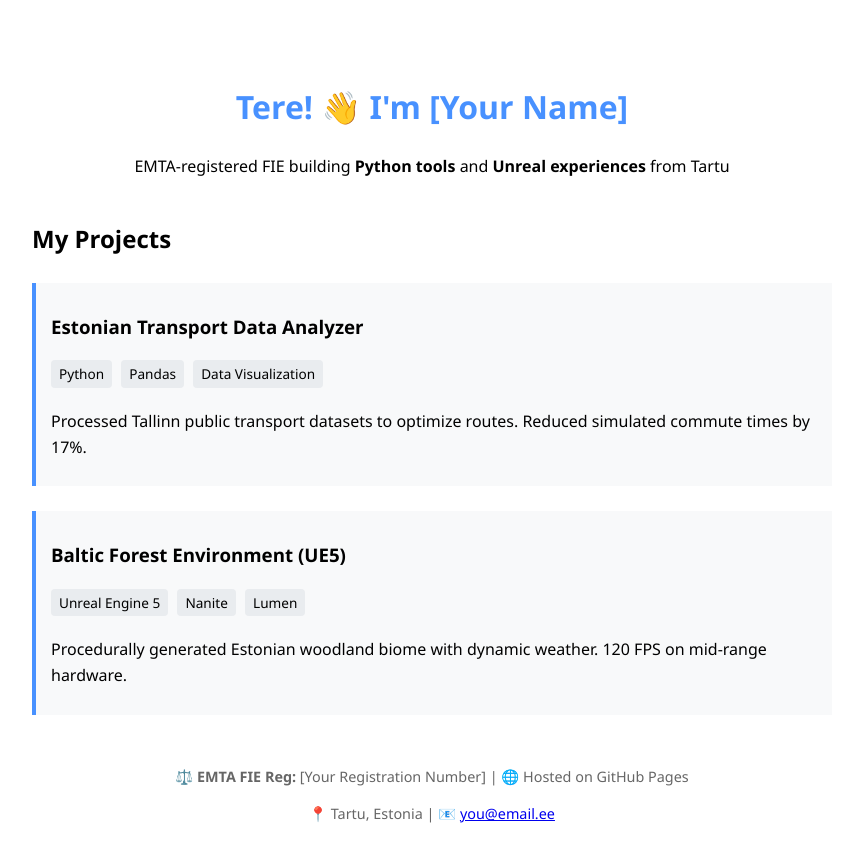
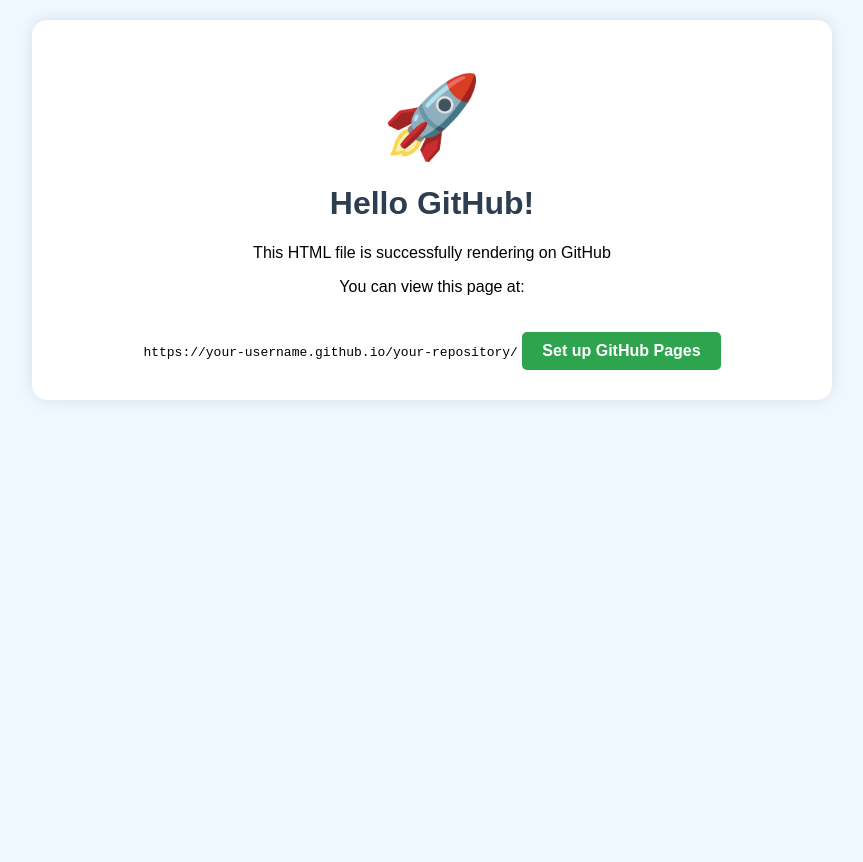
Before and after one commit to turba1337/Portfolio, a plain HTML site: page index.html in a window 1280 px wide. Shown: the whole page, without its empty margins (208-1071 px from the left). After the commit the page ends 800 px from the top, so only its background shows below. Drawn offline with Linux system fonts and the light colour scheme.

Commit message:
Update index.html

```diff
--- a/index.html
+++ b/index.html
@@ -1,79 +1,63 @@
 <!DOCTYPE html>
-<html lang="et">
+<html lang="en">
 <head>
     <meta charset="UTF-8">
     <meta name="viewport" content="width=device-width, initial-scale=1.0">
-    <title>Your Name | Estonian Developer</title>
+    <title>My GitHub Page</title>
     <style>
-        /* ESTONIAN BLUE (#4891FF) ACCENT */
-        :root { --estonia-blue: #4891ff; }
         body {
-            font-family: 'Segoe UI', Tahoma, sans-serif;
+            font-family: Arial, sans-serif;
             max-width: 800px;
-            margin: 40px auto;
+            margin: 0 auto;
             padding: 20px;
-            line-height: 1.6;
+            background-color: #f0f8ff;
         }
-        header { text-align: center; margin-bottom: 40px; }
-        h1 { color: var(--estonia-blue); }
-        .project {
-            border-left: 4px solid var(--estonia-blue);
-            padding: 10px 15px;
-            margin: 25px 0;
-            background: #f8f9fa;
+        .container {
+            text-align: center;
+            padding: 30px;
+            border-radius: 15px;
+            background-color: white;
+            box-shadow: 0 0 15px rgba(0,0,0,0.1);
         }
-        footer {
-            text-align: center;
-            margin-top: 50px;
-            color: #666;
-            font-size: 0.9em;
+        h1 {
+            color: #2c3e50;
         }
-        /* Tech stack badges */
-        .badge {
+        .emoji {
+            font-size: 5rem;
+            margin: 20px;
+        }
+        .github-link {
             display: inline-block;
-            background: #e9ecef;
-            border-radius: 4px;
-            padding: 3px 8px;
-            margin: 0 5px 5px 0;
-            font-size: 0.85em;
+            margin-top: 20px;
+            padding: 10px 20px;
+            background-color: #2ea44f;
+            color: white;
+            text-decoration: none;
+            border-radius: 5px;
+            font-weight: bold;
         }
     </style>
 </head>
 <body>
-    <header>
-        <h1>Tere! 👋 I'm [Your Name]</h1>
-        <p>EMTA-registered FIE building <strong>Python tools</strong> and <strong>Unreal experiences</strong> from Tartu</p>
-    </header>
+    <div class="container">
+        <div class="emoji">🚀</div>
+        <h1>Hello GitHub!</h1>
+        <p>This HTML file is successfully rendering on GitHub</p>
+        <p>You can view this page at:</p>
+        <code>https://<span id="username">your-username</span>.github.io/<span id="repo">your-repository</span>/</code>
 
-    <section>
-        <h2>My Projects</h2>
+        <a class="github-link" href="https://docs.github.com/en/pages" target="_blank">
+            Set up GitHub Pages
+        </a>
+    </div>
 
-        <!-- PROJECT 1: PYTHON -->
-        <div class="project">
-            <h3>Estonian Transport Data Analyzer</h3>
-            <div>
-                <span class="badge">Python</span>
-                <span class="badge">Pandas</span>
-                <span class="badge">Data Visualization</span>
-            </div>
-            <p>Processed Tallinn public transport datasets to optimize routes. Reduced simulated commute times by 17%.</p>
-        </div>
-
-        <!-- PROJECT 2: UNREAL ENGINE -->
-        <div class="project">
-            <h3>Baltic Forest Environment (UE5)</h3>
-            <div>
-                <span class="badge">Unreal Engine 5</span>
-                <span class="badge">Nanite</span>
-                <span class="badge">Lumen</span>
-            </div>
-            <p>Procedurally generated Estonian woodland biome with dynamic weather. 120 FPS on mid-range hardware.</p>
-        </div>
-    </section>
-
-    <footer>
-        <p>⚖️ <strong>EMTA FIE Reg:</strong> [Your Registration Number] | 🌐 Hosted on GitHub Pages</p>
-        <p>📍 Tartu, Estonia | 📧 <a href="mailto:you@email.ee">you@email.ee</a></p>
-    </footer>
+    <script>
+        // Get current URL path to suggest GitHub Pages URL
+        const paths = window.location.pathname.split('/');
+        if (paths.length > 2) {
+            document.getElementById('username').textContent = paths[1];
+            document.getElementById('repo').textContent = paths[2];
+        }
+    </script>
 </body>
 </html>
```
